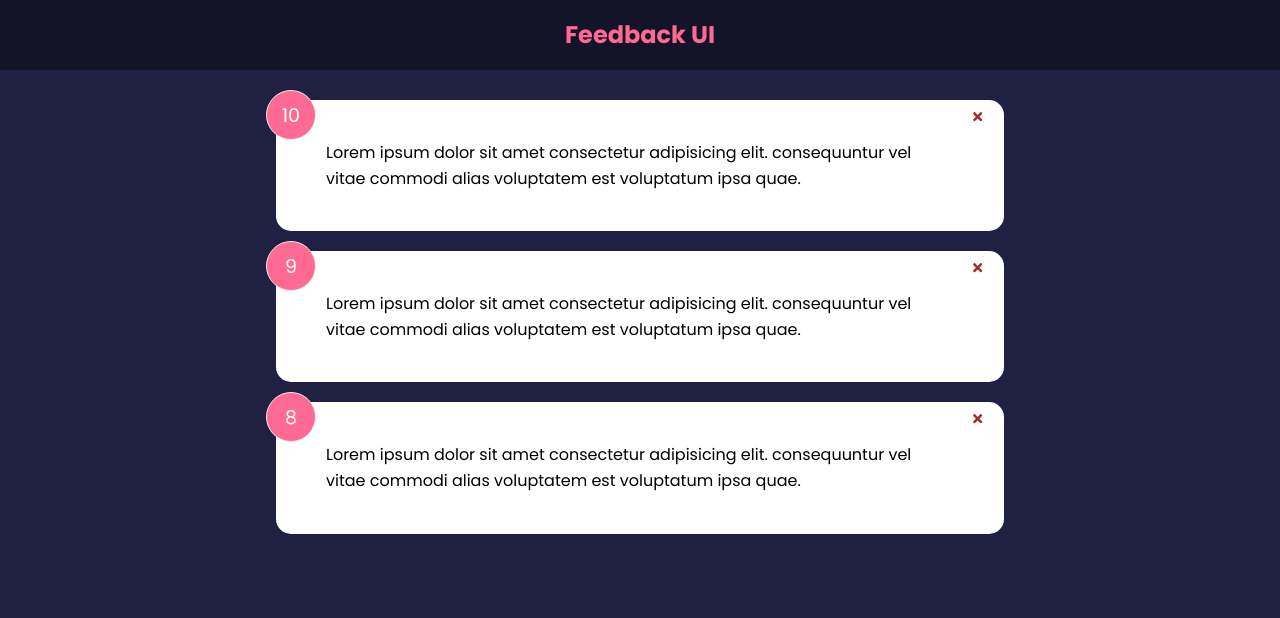
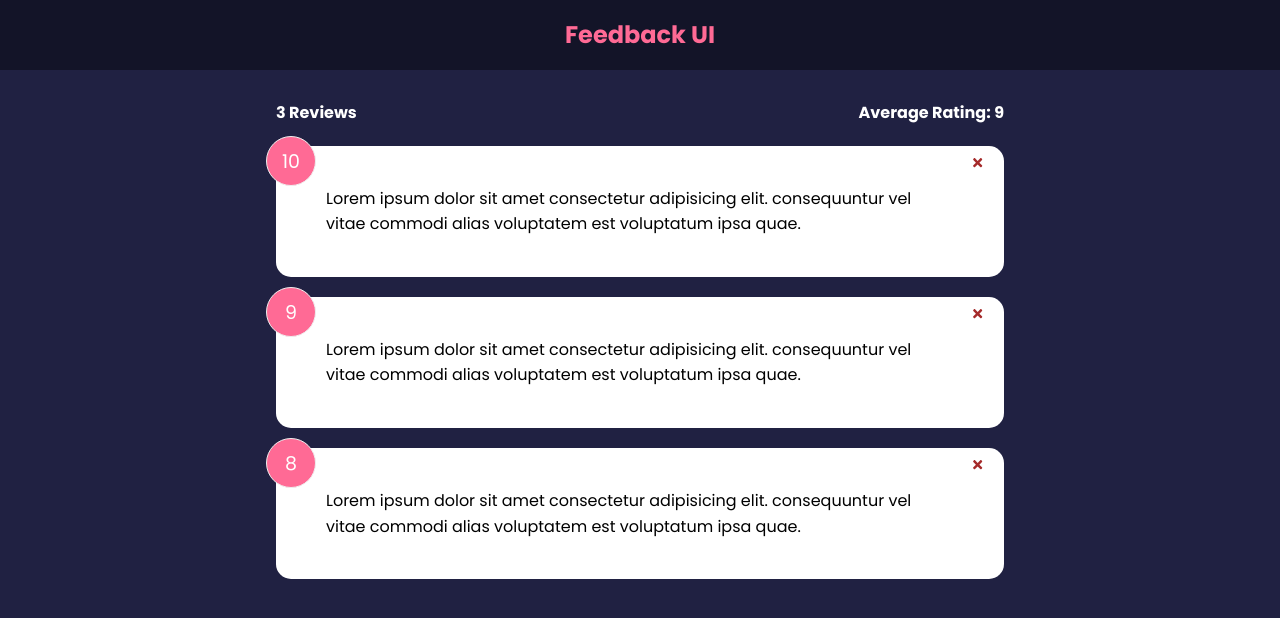
Before and after one commit to rosiezhang1995/feedback-app, a React (Create React App) app: page / in a window 1280 px wide. Shown: the top 618 px of the page. Built offline with nearby package versions, Linux system fonts and the light colour scheme.

Commit message:
Add FeedbackStats component

```diff
--- a/src/App.js
+++ b/src/App.js
@@ -3,6 +3,7 @@
 import Header from "./components/Header"
 import FeedbackList from "./components/FeedbackList"
 import FeedbackData from "./data/FeedbackData"
+import FeedbackStats from "./components/FeedbackStats"
 
 
 
@@ -20,8 +21,8 @@
         <>
         <Header />
         <div className="container">
-            < FeedbackList
-            feedback={feedback}
+            <FeedbackStats feedback={feedback}/>
+            < FeedbackList feedback={feedback}
             handleDelete={deleteFeedback}
 
             />
--- /dev/null
+++ b/src/components/FeedbackStats.jsx
@@ -0,0 +1,25 @@
+import PropTypes from 'prop-types'
+
+function FeedbackStats({feedback}) {
+    // Calculate avg rating
+    let average = feedback.reduce((acc, cur) => {
+        return acc + cur.rating
+    }, 0) /feedback.length
+
+    // Format avg rating: round to one decimal place if not a integer.
+    average = average.toFixed(1).replace(/[.,]0$/, '')
+
+
+  return (
+    <div className='feedback-stats'>
+      <h4>{feedback.length} Reviews</h4>
+      <h4>Average Rating: {isNaN(average) ? 0 : average}</h4>
+    </div>
+  )
+}
+
+FeedbackStats.propTypes = {
+  feedback: PropTypes.array.isRequired,
+}
+
+export default FeedbackStats
```
